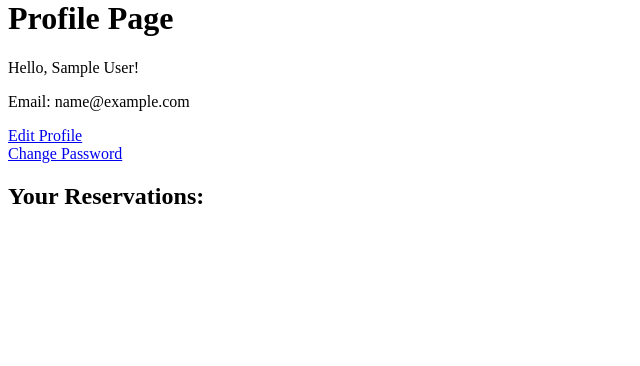
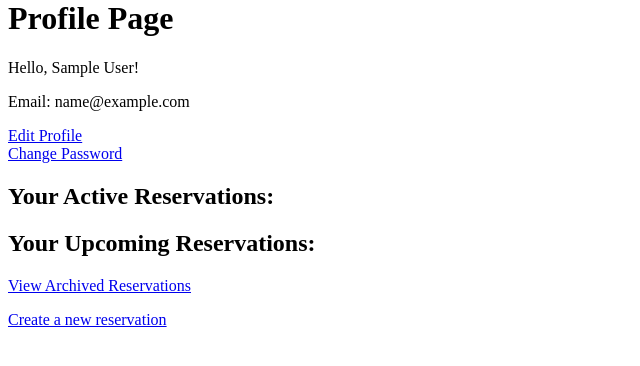
Before and after one commit to sineplay/bookyah, a Django app: page /auth/profile/ in a window 1280 px wide. Shown: the part 21-387 px from the top of the page, without its empty margins (0-640 px from the left). Run offline with Django 4.2, Linux system fonts and the light colour scheme; the visitor is signed in with stand-in values (Sample User, id 1); data that the repository does not hold is empty.

Commit message:
Add active and archived reservations views
Also add ability to cancel upcoming reservations.

Placeholder in place for modifying reservations.

Login page redirects properly if no next url path is provided.

```diff
--- a/mycal/authentication/templates/authentication/profile.html
+++ b/mycal/authentication/templates/authentication/profile.html
@@ -8,15 +8,28 @@
 <p><a href="{% url 'update_profile' %}">Edit Profile</a><br>
    <a href="{% url 'password_change' %}">Change Password</a></p>
 
-<!-- User information update form would go here -->
-
-<h2> Your Reservations:</h2>
+<h2> Your Active Reservations:</h2>
 <ul>
-	{% for reservation in reservations %}
-		<li>{{ reservation.asset }} | {{ reservation.start_time }} &ndash; {{ reservation.end_time }}</li>
+	{% for reservation in active_reservations %}
+		<li>
+			{{ reservation.asset }} | {{ reservation.start_time }} &ndash; {{ reservation.end_time }}
+		</li>
 	{% endfor %}
 </ul>
 
-<!-- Password change form would go here -->
+<h2> Your Upcoming Reservations:</h2>
+<ul>
+	{% for reservation in upcoming_reservations %}
+		<li>
+			{{ reservation.asset }} | {{ reservation.start_time }} &ndash; {{ reservation.end_time }}
+			<a href="{% url 'modify_reservation' reservation.id %}">Modify</a> |
+			<a href="{% url 'cancel_reservation' reservation.id %}">Cancel</a>
+		</li>
+	{% endfor %}
+</ul>
+
+<p><a href="{% url 'archived_reservations' %}">View Archived Reservations</a></p>
+
+<p><a href="{% url 'create-reservation' %}">Create a new reservation</a></p>
 
 {% endblock %}
--- a/mycal/authentication/urls.py
+++ b/mycal/authentication/urls.py
@@ -1,9 +1,12 @@
 from django.urls import path, include
-from .views import RegisterView, profile_view, update_profile
+from .views import RegisterView, profile_view, update_profile, archived_reservations_view, modify_reservation_view, cancel_reservation_view
 
 urlpatterns = [
 	path('register/', RegisterView.as_view(), name='register'),
 	path('profile/', profile_view, name='profile'),
+	path('profile/archived/', archived_reservations_view, name='archived_reservations'),
 	path('profile/update/', update_profile, name='update_profile'),
 	path('accounts/', include('django.contrib.auth.urls')),
+	path('reservation/modify/<int:pk>/', modify_reservation_view, name='modify_reservation'),
+	path('reservation/cancel/<int:pk>/', cancel_reservation_view, name='cancel_reservation'),
 ]
--- a/mycal/authentication/views.py
+++ b/mycal/authentication/views.py
@@ -1,7 +1,9 @@
 from django.contrib.auth.decorators import login_required
 from django.contrib import messages
-from django.shortcuts import render, redirect
+from django.http import HttpResponse
+from django.shortcuts import get_object_or_404, render, redirect
 from django.urls import reverse_lazy
+from django.utils import timezone
 from django.views import generic
 from .forms import CustomUserCreationForm, CustomUserChangeForm
 from booking.models import Reservation
@@ -14,11 +16,21 @@ class RegisterView(generic.CreateView):
 
 @login_required
 def profile_view(request):
+	current_time = timezone.now()
+
 	# Get the current user's reservations
-	reservations = Reservation.objects.filter(user=request.user)
+	active_reservations = Reservation.objects.filter(
+		user=request.user, end_time__gte=current_time, start_time__lte=current_time
+	)
+
+	upcoming_reservations = Reservation.objects.filter(
+		user=request.user, start_time__gt=current_time
+	)
+	# Archived reservations will be handled in a separate view
 
 	context = {
-		'reservations': reservations,
+		'active_reservations': active_reservations,
+		'upcoming_reservations': upcoming_reservations,
 	}
 
 	return render(request, 'authentication/profile.html', context)
@@ -36,3 +48,28 @@ def update_profile(request):
 		form = CustomUserChangeForm(instance=request.user)
 
 	return render(request, 'authentication/update_profile.html', {'form': form})
+
+@login_required
+def modify_reservation_view(request, pk):
+	# Placeholder view function; you will need to implement the logic to modify a reservation
+	return HttpResponse("This will be the reservation modification page.")
+
+@login_required
+def cancel_reservation_view(request, pk):
+	reservation = get_object_or_404(Reservation, pk=pk, user=request.user)
+	if reservation.can_be_cancelled():
+		reservation.cancel()
+		messages.success(request, "Your reservation has been cancelled.")
+		return redirect('profile')
+	else:
+		messages.error(request, "This reservation cannot be cancelled.")
+		return redirect('profile')
+
+@login_required
+def archived_reservations_view(request):
+	current_time = timezone.now()
+	archived_reservations = Reservation.objects.filter(
+		user=request.user, end_time__lt=current_time
+	)
+
+	return render(request, 'authentication/archived_reservations.html', {'archived_reservations': archived_reservations})
--- a/mycal/booking/templates/booking/reserve_success.html
+++ b/mycal/booking/templates/booking/reserve_success.html
@@ -4,6 +4,7 @@
 <head>
 </head>
 <body>
-    Reservation successful!
+    <p>Reservation successful!</p>
+    <p><a href="{% url 'profile' %}">View all reservations</a></p>
 </body>
 </html>
--- a/mycal/mycal/settings.py
+++ b/mycal/mycal/settings.py
@@ -126,3 +126,5 @@ STATIC_URL = 'static/'
 DEFAULT_AUTO_FIELD = 'django.db.models.BigAutoField'
 
 AUTH_USER_MODEL = 'authentication.CustomUser'  # 'authentication' is the app name
+
+LOGIN_REDIRECT_URL = '/auth/profile/'
--- a/mycal/templates/base_generic.html
+++ b/mycal/templates/base_generic.html
@@ -10,6 +10,13 @@
     </header>
 
     <main>
+    	{% if messages %}
+    		<ul class="messages">
+        		{% for message in messages %}
+            		<li{% if message.tags %} class="{{ message.tags }}"{% endif %}>{{ message }}</li>
+        		{% endfor %}
+    		</ul>
+		{% endif %}
         {% block content %}{% endblock %}
     </main>
 
```
Also changed, not shown: mycal/authentication/templates/authentication/archived_reservations.html (added, +15 -0 lines), mycal/booking/forms.py (+16 -0 lines), mycal/booking/models.py (+7 -0 lines), mycal/booking/templates/booking/reserve_template.html (+13 -0 lines).
